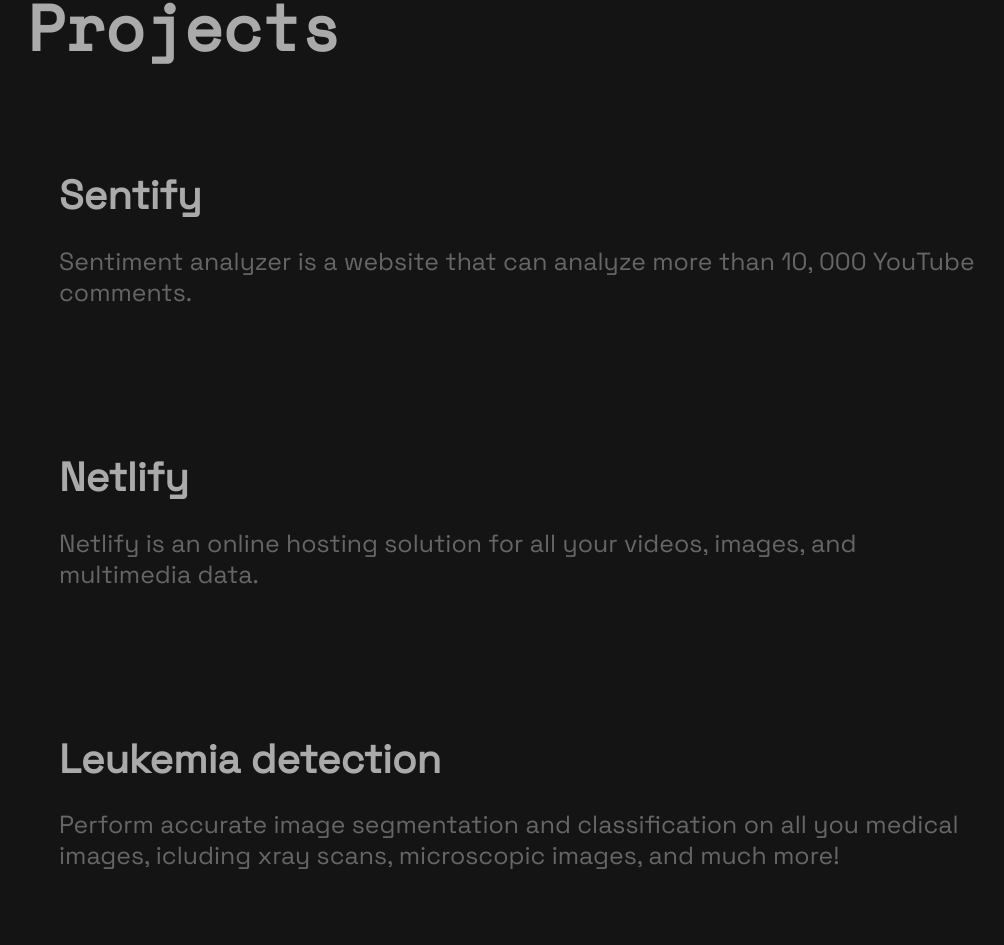
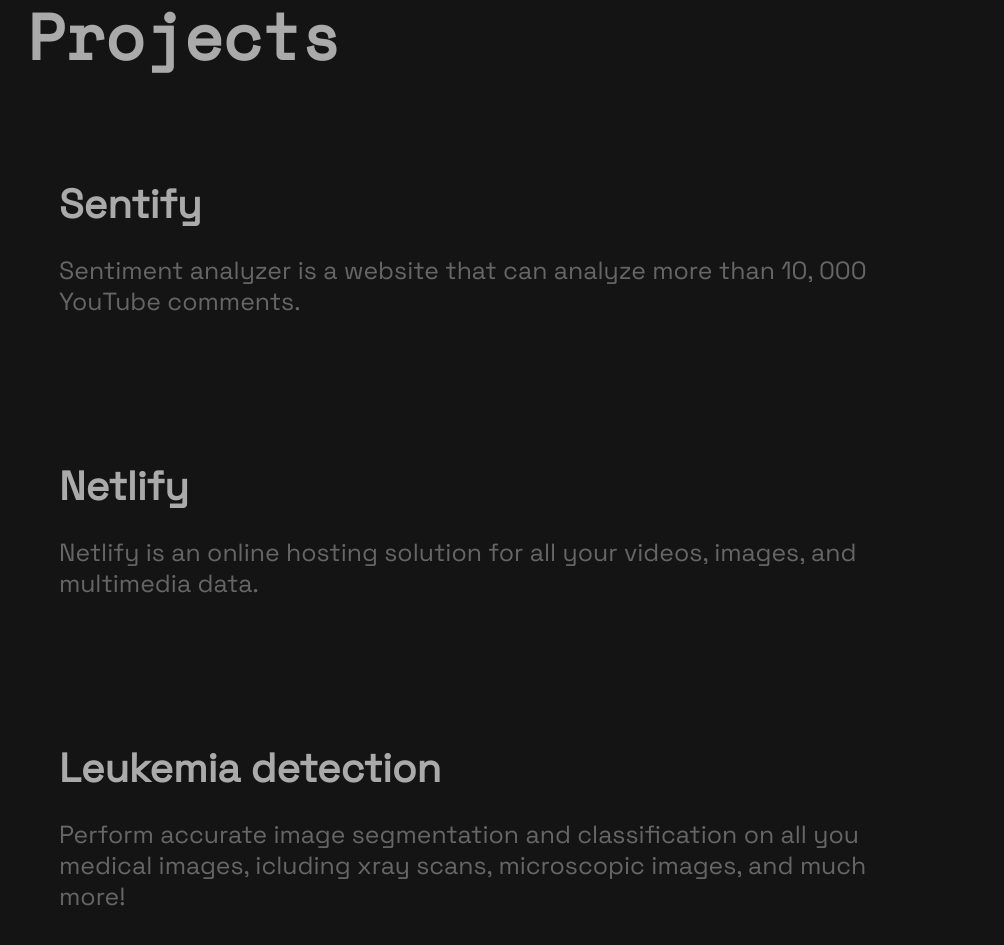
Before and after one commit to ZhengJiawen44/Portfolio, a React (Vite) app: page / in a window 1280 px wide. Shown: the part 903-1848 px from the top of the page, without its empty margins (101-1105 px from the left). Built offline with nearby package versions, Linux system fonts and the light colour scheme.

Commit message:
project section polish

```diff
--- a/src/assets/wrappers/AboutSection.js
+++ b/src/assets/wrappers/AboutSection.js
@@ -31,7 +31,7 @@
     margin-bottom: 2px;
   }
   .socials {
-    margin-top: 1px;
+    margin-top: 0.7rem;
     justify-content: flex-start;
   }
   a {
@@ -46,7 +46,7 @@
     margin-top: 5rem;
     margin-right: 30rem;
     margin-left: 2rem;
-    font-size: 1.5rem;
+    font-size: var(--text-medium);
   }
 
   @media screen and (max-width: 1500px) {
--- a/src/assets/wrappers/ProjectSection.js
+++ b/src/assets/wrappers/ProjectSection.js
@@ -6,8 +6,9 @@
     align-items: start;
     width: 100%;
     padding: 2rem;
+    box-sizing: border-box;
     p {
-      font-size: 1.55rem;
+      font-size: var(--text-medium);
       color: var(--primary-dark);
     }
     h2 {
@@ -33,12 +34,12 @@
     padding: 4rem 4rem 0 4rem;
   }
   .content {
-    font-size: 1.55rem;
+    font-size: var(--text-medium);
     padding: 6rem 4rem 4rem 4rem;
   }
 
   .image {
-    box-shadow: -8px 8px 10px 1px rgba(0, 0, 0, 0.4);
+    box-shadow: var(--shadow-outset);
     border-radius: 15px;
     background-color: green;
     width: 10%;
@@ -59,9 +60,9 @@
     display: flex;
   }
   .tag {
-    box-shadow: inset -5px 5px 6px 0px rgba(0, 0, 0, 0.64);
+    box-shadow: var(--shadow-inset);
     &:hover {
-      box-shadow: none;
+      box-shadow: inset -3px 3px 6px 0px rgba(0, 0, 0, 0.64);
       color: var(--primary-light);
     }
     display: flex;
@@ -73,7 +74,7 @@
     margin-right: 1.4rem;
     border-radius: 22px;
     font-family: "Space Mono", monospace;
-    font-size: 1.1rem;
+    font-size: var(--text-small);
   }
   .logo {
     height: 1.2rem;
@@ -85,6 +86,14 @@
       display: none;
     }
   }
+  @media screen and (max-width: 700px) {
+    .image {
+      display: none;
+    }
+    .logo {
+      display: none;
+    }
+  }
 `;
 
 export default Wrapper;
--- a/src/index.css
+++ b/src/index.css
@@ -19,10 +19,20 @@
   --letter-spacing: 1px;
   --transition: 0.3s ease-in-out all;
 
+  /* text font size */
+  --text-small: 1.1rem;
+  --text-medium: 1.55rem;
+  --text-large: 2rem;
+
   /* box shadow */
-  /* drop shadow */
+  --shadow-outset: -8px 8px 10px 1px rgba(0, 0, 0, 0.4);
+
+  /*shadow-inset */
+  --shadow-inset: inset -5px 5px 6px 0px rgba(0, 0, 0, 0.64);
 }
-
+* {
+  transition: all 0.2s ease;
+}
 body {
   background-color: var(--background);
 }
@@ -68,11 +78,6 @@
   width: 28px;
   stroke-width: 1.5;
 }
-.logo-secondary {
-  height: 24px;
-  width: 24px;
-  stroke-width: 1.5;
-}
 
 .container {
   display: flex;
```
